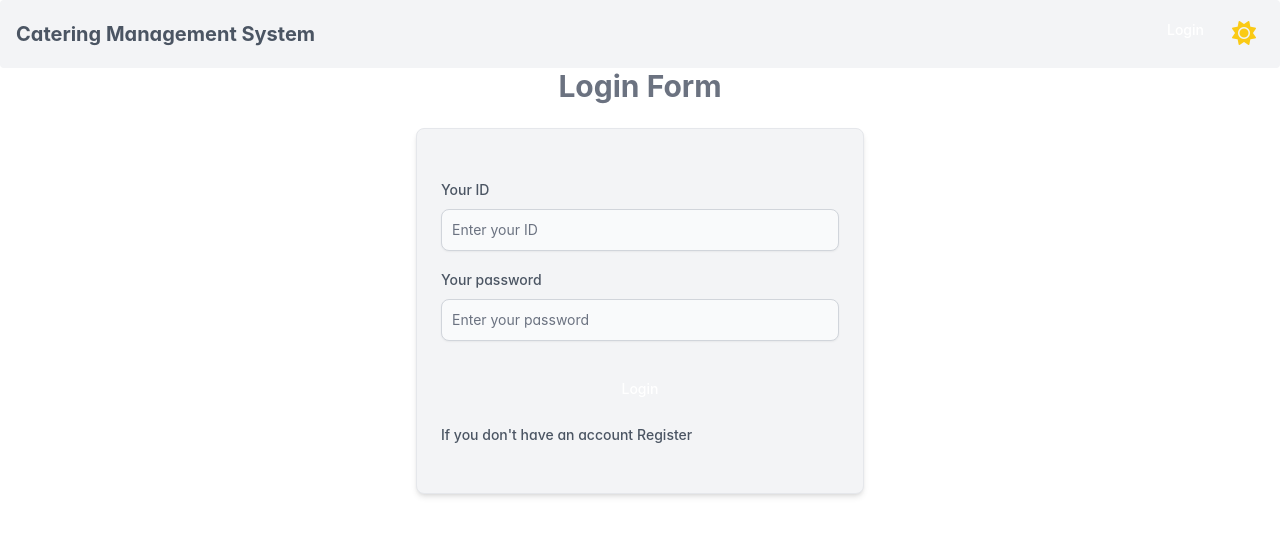
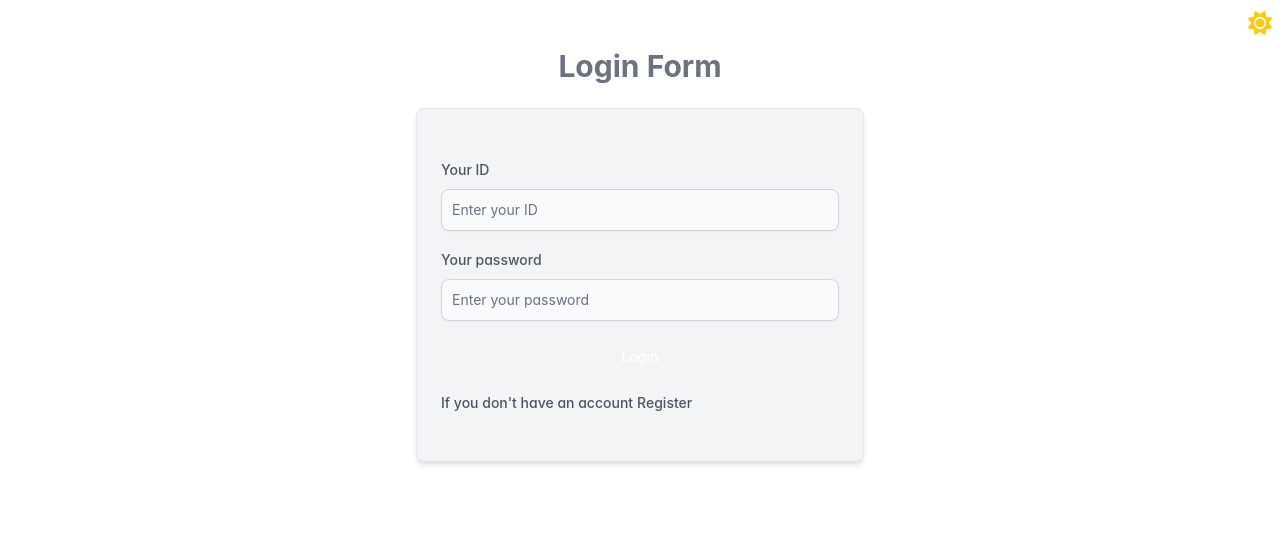
Before and after one commit to nyeinhsuthwe/catering, a React (Vite) app: page /login in a window 1280 px wide. Shown: the top 536 px of the page. Built offline with nearby package versions, Linux system fonts and the light colour scheme.

Commit message:
Loading Update

```diff
--- a/index.html
+++ b/index.html
@@ -18,18 +18,6 @@
       href="https://cdn.jsdelivr.net/npm/flowbite@3.1.2/dist/flowbite.min.css"
       rel="stylesheet"
     />
-
-    <script>
-      document.documentElement.classList.toggle(
-        "dark",
-        localStorage.theme === "dark" ||
-          (!("theme" in localStorage) &&
-            window.matchMedia("(prefers-color-scheme: dark)").matches)
-      );
-      localStorage.theme = "light";
-      localStorage.theme = "dark";
-      localStorage.removeItem("theme");
-    </script>
   </head>
   <body>
     <div id="root"></div>
--- a/src/Layout/Authlayout.jsx
+++ b/src/Layout/Authlayout.jsx
@@ -1,10 +1,13 @@
 import { Outlet } from 'react-router-dom'
 import Nav from '../components/ui/Nav'
+import DarkModeToggle from '../components/ui/DarkModeToggle'
 
 const AuthLayout = () => {
   return (
-    <div>
-        <Nav/>
+    <div className="dark:bg-black h-screen ">
+        <div className='flex justify-end'>
+          <DarkModeToggle />
+        </div>
         <Outlet/>
     </div>
   )
--- a/src/Pages/Employee/Feedback.jsx
+++ b/src/Pages/Employee/Feedback.jsx
@@ -9,6 +9,8 @@ import { FaStar, FaRegStar, FaStarHalfAlt } from "react-icons/fa";
 import { useApiQuery } from "../../hooks/useQuery";
 import { QueryClient, useQueryClient } from "@tanstack/react-query";
 import toast from "react-hot-toast";
+
+
 
 const Feedback = () => {
   const { register, handleSubmit, setValue, reset, watch } = useForm();
@@ -43,23 +45,14 @@ const Feedback = () => {
   };
 
   // feedback query
-  const { data: feedbackList } = useApiQuery(
+  const { data: feedbackList, isLoading } = useApiQuery(
     {
       endpoint: `feedback/show/${user.employeeId}`,
       queryKey: ["feedback"],
-    },
-    {
-      onSuccess: (data) => {
-        setFeedback(data);
-      },
     }
   );
 
-  useEffect(() => {
-    if (feedbackList) {
-      setFeedback(feedbackList);
-    }
-  }, [feedbackList, setFeedback]);
+  console.log(feedbackList);
 
   // feedback delete mutation
   const deleteMutation = useApiMutation({
@@ -86,6 +79,10 @@ const Feedback = () => {
     console.log(`Deleting feedback at: feedback/destroy/${id}`);
 
   };
+
+  if( isLoading){
+    return "Loading";
+  }
 
   return (
     <div className="w-full flex gap-[100px]">
@@ -132,8 +129,8 @@ const Feedback = () => {
       </form>
 
       <div className="w-2/3 mt-6 pr-9 flex flex-col gap-4">
-        {feedBack?.length > 0 ? (
-          feedBack?.map((item, index) => (
+        {feedbackList?.length > 0 ? (
+          feedbackList?.map((item, index) => (
             <Card key={index} className="w-[500px]">
               <p className="font-normal text-gray-700 dark:text-gray-400">
                 {item?.text}
--- a/src/Pages/Login.jsx
+++ b/src/Pages/Login.jsx
@@ -1,68 +1,107 @@
-import React from 'react'
+import React, { useState } from "react";
 import { Card, Button, Label, TextInput } from "flowbite-react";
-import { Link, useNavigate } from 'react-router-dom';
-import { useForm } from 'react-hook-form';
-import { useApiMutation } from '../hooks/useMutation';
-import { userStore } from '../store/userStore';
-import Cookies from 'js-cookie';
-import { role } from '../hooks/role';
+import { Link, useNavigate } from "react-router-dom";
+import { useForm } from "react-hook-form";
+import { useApiMutation } from "../hooks/useMutation";
+import { userStore } from "../store/userStore";
+import Cookies from "js-cookie";
+import { role } from "../hooks/role";
 
 const Login = () => {
   const { register, handleSubmit } = useForm();
   const navigate = useNavigate();
-  const {setUser, setToken} = userStore();
+  const { setUser, setToken } = userStore();
+  const [loading, setLoading] = useState(false);
 
   const mutation = useApiMutation({
     onSuccess: (res) => {
-      console.log(res)
+      console.log(res);
       if (res) {
         const { token, employee } = res.data.data;
-        Cookies.set("token",token);
+        Cookies.set("token", token);
         setUser(employee);
-        setToken(token)
-        navigate(role[employee.role || "/login"])
+        setToken(token);
+        navigate(role[employee.role || "/login"]);
       }
     },
     onError: (err) => {
       console.error("Login failed:", err.response?.data || err.message);
-    }
+    },
   });
 
-
-  const onSubmit = (data) => {
+  const onSubmit = (data, e) => {
     console.log(data);
+    setLoading(true);
+    e.preventDefault();
     mutation.mutate({
       endpoint: "login",
       method: "POST",
-      body: { ...data }
+      body: { ...data },
     });
   };
 
   return (
     <div>
-      <h3 className='text-3xl font-bold mt-23 text-gray-500 text-center'>Login Form</h3>
-      <Card className='max-w-md mt-6 mx-auto bg-gray-100'>
-        <div className='items-center'>
-          <form onSubmit={handleSubmit(onSubmit)} className="flex mx-auto mt-6 mb-6 max-w-md flex-col gap-4">
+      <h3 className="text-3xl font-bold mt-23 text-gray-500 text-center">
+        Login Form
+      </h3>
+      <Card className="max-w-md mt-6 mx-auto bg-gray-100">
+        <div className="items-center">
+          <form
+            onSubmit={handleSubmit(onSubmit)}
+            className="flex mx-auto mt-6 mb-6 max-w-md flex-col gap-4"
+          >
             <div>
               <div className="mb-2 block">
-                <Label htmlFor="employeeId" className='text-gray-600'>Your ID</Label>
+                <Label htmlFor="employeeId" className="text-gray-600">
+                  Your ID
+                </Label>
               </div>
-              <TextInput {...register("employeeId")} id="employeeId" placeholder="Enter your ID" type="text" required shadow />
+              <TextInput
+                {...register("employeeId")}
+                id="employeeId"
+                placeholder="Enter your ID"
+                type="text"
+                required
+                shadow
+              />
             </div>
             <div>
               <div className="mb-2 block">
-                <Label htmlFor="password" className='text-gray-600'>Your password</Label>
+                <Label htmlFor="password" className="text-gray-600">
+                  Your password
+                </Label>
               </div>
-              <TextInput {...register("password")} id="password" placeholder="Enter your password" type="password" required shadow />
+              <TextInput
+                {...register("password")}
+                id="password"
+                placeholder="Enter your password"
+                type="password"
+                required
+                shadow
+              />
             </div>
-            <Button type="submit" className='mt-3'>
-              {mutation.isPending ? "Logging in..." : "Login"}
+            <Button type="submit" disabled={mutation.isPending}>
+              {mutation.isPending ? (
+                <div className="flex items-center gap-2">
+                  <div className="animate-spin rounded-full h-4 w-4 border-t-2 border-white" />
+                  Logging in...
+                </div>
+              ) : (
+                "Login"
+              )}
             </Button>
+
             <div className="flex items-center gap-2">
               <Label htmlFor="agree" className="flex text-gray-600">
                 If you don't have an account
-                <Link to="register" className="text-cyan-600 hover:underline dark:text-cyan-500 ms-1"> Register</Link>
+                <Link
+                  to="register"
+                  className="text-cyan-600 hover:underline dark:text-cyan-500 ms-1"
+                >
+                  {" "}
+                  Register
+                </Link>
               </Label>
             </div>
           </form>
--- a/src/providers/axiosInstance.js
+++ b/src/providers/axiosInstance.js
@@ -47,7 +47,8 @@ api.interceptors.response.use(
           toast.error("not found");
           break;
         case 401:
-          toast.error("Un Authorized");
+          window.location.href = "/login";
+          Cookies.remove("authToken");
           break;
         case 403:
           toast.error("not found");
```
